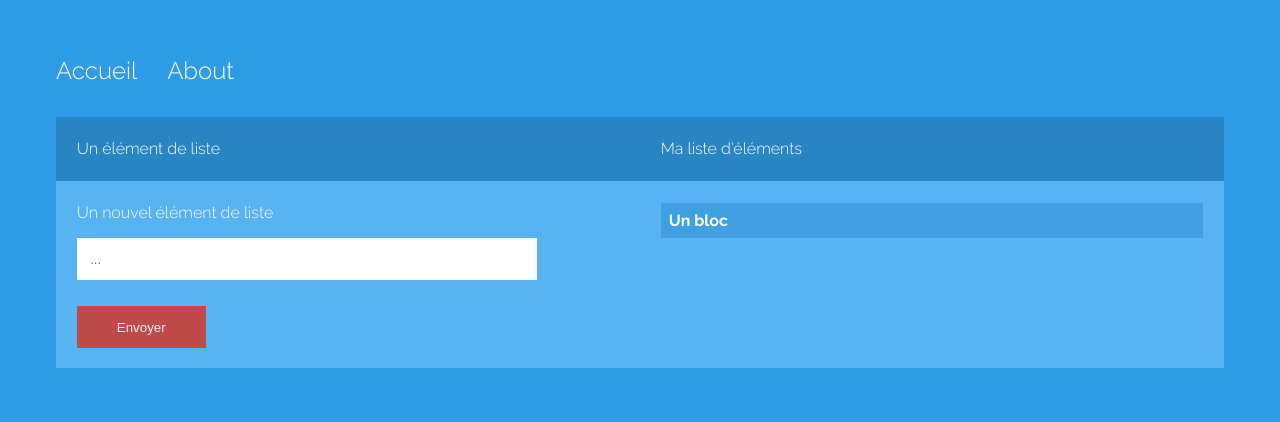
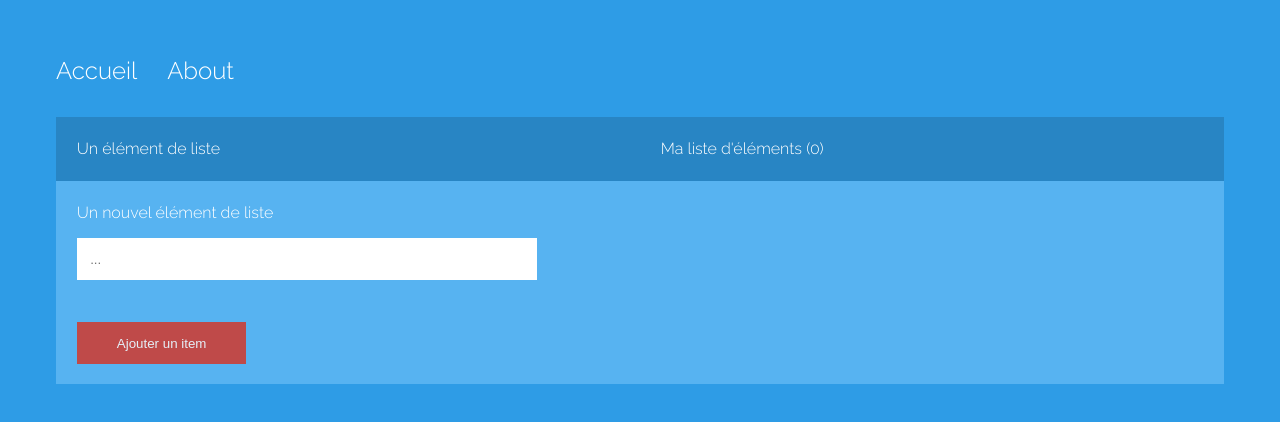
Before and after one commit to sosoYim/ModuleAngularTP3, an Angular app: page / in a window 1280 px wide. Shown: the top 422 px of the page. Built offline with nearby package versions, Linux system fonts and the light colour scheme.

Commit message:
feat: add list item

```diff
--- a/src/app/home/home.html
+++ b/src/app/home/home.html
@@ -3,7 +3,7 @@
     <p>Un élément de liste</p>
   </div>
   <div class="col">
-    <p>Ma liste d'éléments</p>
+    <p>Ma liste d'éléments ({{ nbItems }})</p>
   </div>
 </div>
 
@@ -11,11 +11,14 @@
   <div class="col">
     <p>Un nouvel élément de liste</p>
     <form>
-      <input type="text" class="txt" placeholder="...">
-      <input type="submit" class="btn" value="Envoyer">
+      <input type="text" class="txt" name="objectif" placeholder="..." [(ngModel)]="objectifText">
+      <p>{{ objectifText }}</p>
+      <input type="submit" class="btn" [value]="btnText" (click)="ajoutItem()">
     </form>
   </div>
   <div class="col">
-    <p class="life-container">Un bloc</p>
+    @for (objectif of objectifs; track $index) {
+      <p class="life-container">{{ objectif }}</p>
+    }
   </div>
 </div>
--- a/src/app/home/home.ts
+++ b/src/app/home/home.ts
@@ -1,9 +1,25 @@
-import { Component } from '@angular/core';
+import { Component, OnInit } from '@angular/core';
+import { FormsModule } from '@angular/forms';
 
 @Component({
-  imports: [],
+  imports: [FormsModule],
   selector: 'app-home',
   styleUrl: './home.scss',
   templateUrl: './home.html',
 })
-export class Home {}
+export class Home implements OnInit {
+  nbItems: number = 4;
+  btnText: string = 'Ajouter un item';
+  objectifText: string = '';
+  objectifs: string[] = [];
+
+  ngOnInit(): void {
+    this.nbItems = this.objectifs.length;
+  }
+
+  ajoutItem(): void {
+    this.objectifs.push(this.objectifText);
+    this.objectifText = '';
+    this.nbItems = this.objectifs.length;
+  }
+}
```
